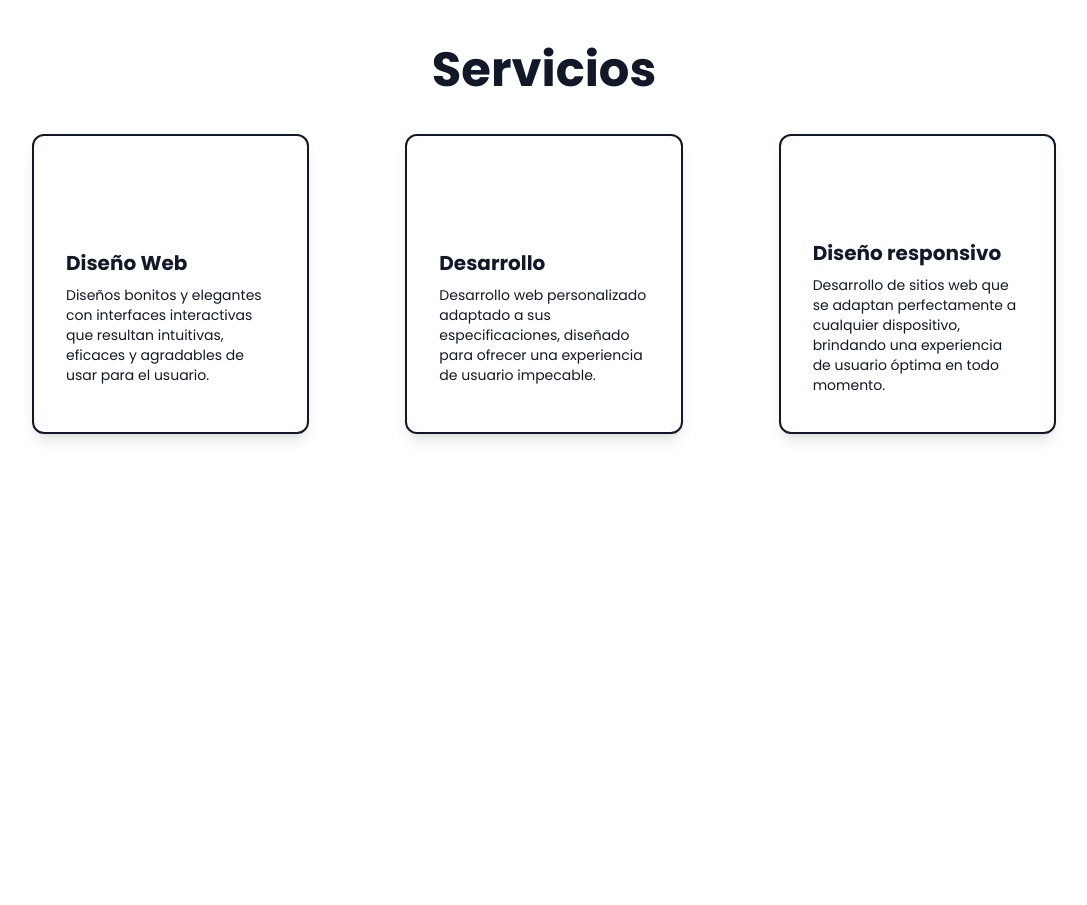
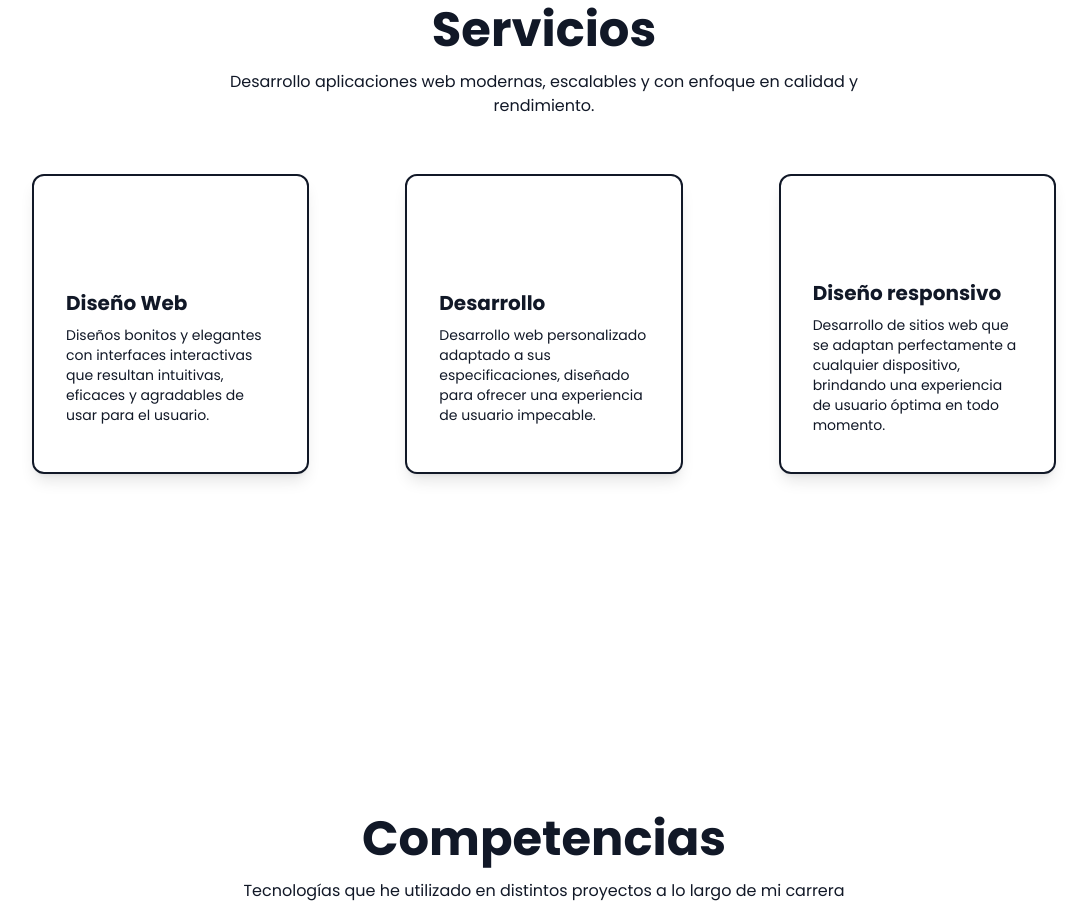
Before and after one commit to webdevmohamed/portfolio, a Vue app: page / in a window 1280 px wide. Shown: the part 1760-2665 px from the top of the page, without its empty margins (96-1183 px from the left). Built offline with nearby package versions, Linux system fonts and the light colour scheme; some icons are missing.

Commit message:
Add descriptions for services and skills in English and Spanish

```diff
--- a/src/components/ServicesComponent.vue
+++ b/src/components/ServicesComponent.vue
@@ -4,7 +4,8 @@
       <h1 class="text-5xl text-center font-bold bg-clip-text text-foreground">
         {{ t('services.title') }}
       </h1>
-      <div class="grid grid-cols-3 gap-24 mt-10 w-full">
+      <p class="text-md text-center text-foreground/80 mt-4 max-w-2xl mx-auto">{{ t('services.description') }}</p>
+      <div class="grid grid-cols-3 gap-24 mt-14 w-full">
         <div v-for="(service, index) in services" :key="index" class="flex flex-col justify-center relative cursor-pointer group p-8 border-2 border-foreground w-full h-[300px] rounded-xl shadow-lg
        hover:shadow-2xl hover:-translate-y-1 hover:border-primary/30 transition-all duration-300 ease-out overflow-hidden">
           <div class="absolute inset-0 bg-gradient-to-br from-primary/5 to-accent-blue/5 opacity-0
--- a/src/components/SkillsComponents.vue
+++ b/src/components/SkillsComponents.vue
@@ -3,6 +3,10 @@
     <div
       class="container mx-auto max-w-screen-lg relative flex flex-col items-center justify-center min-h-screen"
     >
+      <h1 class="text-5xl text-center font-bold bg-clip-text text-foreground">
+        {{ t('skills.title') }}
+      </h1>
+      <p class="text-md text-center text-foreground/80 mt-4 max-w-2xl mx-auto">{{ t('skills.description') }}</p>
       <div class="w-full overflow-hidden">
         <div class="mask-fade-edges py-10">
           <div class="flex flex-col">
@@ -38,7 +42,9 @@
 
 <script setup>
 import { Icon } from '@iconify/vue'
+import { useI18n } from 'vue-i18n'
 
+const { t } = useI18n();
 const skills = [
   'logos:html-5',
   'logos:css-3',
--- a/src/locales/en.json
+++ b/src/locales/en.json
@@ -19,6 +19,7 @@
   },
   "services": {
     "title": "Services",
+    "description": "I develop modern, scalable web applications with a focus on quality and performance.",
     "design": {
       "title": "Web Design",
       "description": "Beautiful and elegant designs with interactive interfaces that are intuitive, effective and pleasant to use for the user."
@@ -33,6 +34,7 @@
     }
   },
   "skills": {
-    "title": "Skills"
+    "title": "Skills",
+    "description": "Technologies I've used in various projects throughout my career"
   }
 }
--- a/src/locales/es.json
+++ b/src/locales/es.json
@@ -26,6 +26,7 @@
   },
   "services": {
     "title": "Servicios",
+    "description": "Desarrollo aplicaciones web modernas, escalables y con enfoque en calidad y rendimiento.",
     "design": {
       "title": "Diseño Web",
       "description": "Diseños bonitos y elegantes con interfaces interactivas que resultan intuitivas, eficaces y agradables de usar para el usuario."
@@ -40,6 +41,7 @@
     }
   },
   "skills": {
-    "title": "Competencias"
+    "title": "Competencias",
+    "description": "Tecnologías que he utilizado en distintos proyectos a lo largo de mi carrera"
   }
 }
```
